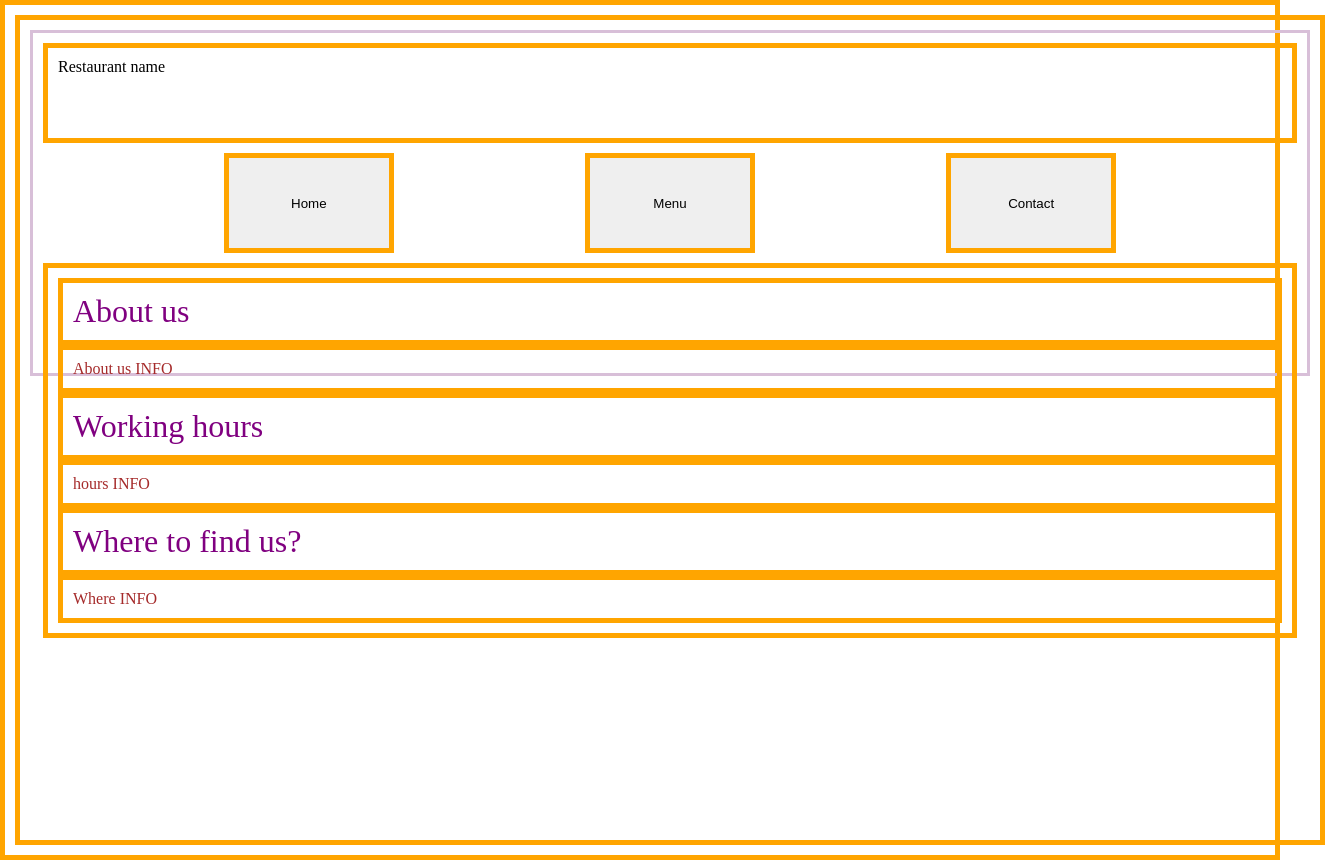
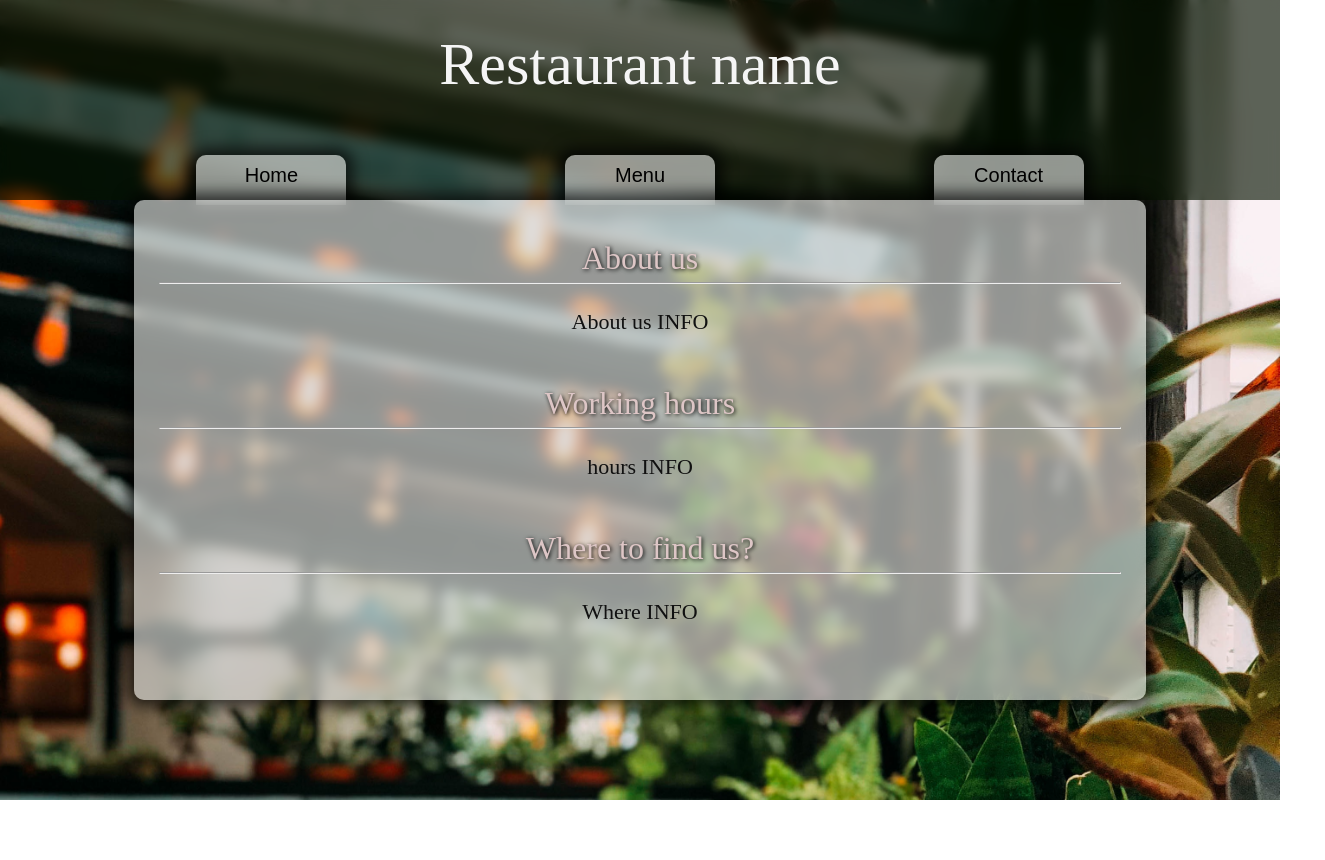
Before and after one commit to erikaa365/Restaurant_page, a website built with webpack: page dist/index.html in a window 1280 px wide. Shown: the whole page, 1325 px wide, since content can reach past the window. After the commit the page ends 800 px from the top, so only its background shows below. Built offline with Linux system fonts and the light colour scheme.

Commit message:
Add style

```diff
--- a/src/index.js
+++ b/src/index.js
@@ -10,20 +10,21 @@ firstLoad();
 function render(){
     const content = document.querySelector('#infoSection');
     content.innerHTML = '';
+
     return content;
 }
 
 const homeBtn = document.querySelector('#homeBtn');
+const menuBtn = document.querySelector('#menuBtn');
+const contactBtn = document.querySelector('#contactBtn');
+
 homeBtn.addEventListener('click', render);
 homeBtn.addEventListener('click', addHomeInfo);
 
-const menuBtn = document.querySelector('#menuBtn');
 menuBtn.addEventListener('click', render)
 menuBtn.addEventListener('click', addMenuInfo)
 
-const contactBtn = document.querySelector('#contactBtn');
 contactBtn.addEventListener('click', render);
-contactBtn.addEventListener('click', addContactInfo)
-
+contactBtn.addEventListener('click', addContactInfo);
 
 // Tab switching logic
--- a/src/pages/contact.js
+++ b/src/pages/contact.js
@@ -28,6 +28,20 @@ const addContactInfo = function(){
     contactInfo.appendChild(EmailInfo);
 
 
+    const CreditsHeader = document.createElement('div');
+    CreditsHeader.classList.add('headline');
+    CreditsHeader.innerHTML = '<hr> Credits';
+
+    contactInfo.appendChild(CreditsHeader);
+
+    const CreditsInfo = document.createElement('div');
+    CreditsInfo.classList.add('info');
+    CreditsInfo.innerHTML = `Background photo by <a href="https://unsplash.com/@chrisliverani?utm_source=unsplash&utm_medium=referral&utm_content=creditCopyText">Chris Liverani</a> on <a href="https://unsplash.com/s/photos/restaurant?utm_source=unsplash&utm_medium=referral&utm_content=creditCopyText">Unsplash</a>
+    `;
+
+    contactInfo.appendChild(CreditsInfo);
+
+
 
 }
 
--- a/src/pages/home.js
+++ b/src/pages/home.js
@@ -4,7 +4,7 @@ const addHomeInfo = function(){
 
     const AboutHeader = document.createElement('div');
     AboutHeader.classList.add('headline');
-    AboutHeader.textContent = 'About us';
+    AboutHeader.innerHTML = 'About us <hr>';
 
     homeInfo.appendChild(AboutHeader);
 
@@ -17,7 +17,7 @@ const addHomeInfo = function(){
 
     const HoursHeader = document.createElement('div');
     HoursHeader.classList.add('headline');
-    HoursHeader.textContent = 'Working hours';
+    HoursHeader.innerHTML = 'Working hours <hr>';
 
     homeInfo.appendChild(HoursHeader);
 
@@ -30,7 +30,7 @@ const addHomeInfo = function(){
 
     const WhereHeader = document.createElement('div');
     WhereHeader.classList.add('headline');
-    WhereHeader.textContent = 'Where to find us?';
+    WhereHeader.innerHTML = 'Where to find us? <hr>';
 
     homeInfo.appendChild(WhereHeader);
 
--- a/src/pages/menu.js
+++ b/src/pages/menu.js
@@ -3,7 +3,7 @@ const addMenuInfo = function(){
 
     const BreakfastHeader = document.createElement('div');
     BreakfastHeader.classList.add('headline');
-    BreakfastHeader.textContent = 'Breakfast';
+    BreakfastHeader.innerHTML = 'Breakfast <hr>';
 
     menuInfo.appendChild(BreakfastHeader);
 
@@ -16,7 +16,7 @@ const addMenuInfo = function(){
 
     const LunchHeader = document.createElement('div');
     LunchHeader.classList.add('headline');
-    LunchHeader.textContent = 'Lunch';
+    LunchHeader.innerHTML = 'Lunch <hr>';
 
     menuInfo.appendChild(LunchHeader);
 
@@ -29,7 +29,7 @@ const addMenuInfo = function(){
 
     const DessertsHeader = document.createElement('div');
     DessertsHeader.classList.add('headline');
-    DessertsHeader.textContent = 'Desserts';
+    DessertsHeader.innerHTML = 'Desserts <hr>';
 
     menuInfo.appendChild(DessertsHeader);
 
@@ -41,7 +41,7 @@ const addMenuInfo = function(){
 
     const SnacksHeader = document.createElement('div');
     SnacksHeader.classList.add('headline');
-    SnacksHeader.textContent = 'Snacks';
+    SnacksHeader.innerHTML = 'Snacks <hr>';
 
     menuInfo.appendChild(SnacksHeader);
 
--- a/src/styles/style.css
+++ b/src/styles/style.css
@@ -1,28 +1,72 @@
+
+:root {
+    --light-background: #d2d4d1af;
+    --dark-background: #051301a4;
+
+    --light-font-color: rgb(221, 198, 198);
+    --dark-font-color: #111;
+}
 
 body{
     width: 100vw;
     height: 100vh;
     margin: 0;
+
+    background-image: url(../assets/background.jpg);
+    background-position: fixed;
+    background-size: cover;
+    background-repeat: no-repeat;
+
+
 }
 
 *, *::before, *::after{
-    border: 5px solid orange;
-    padding: 10px;
+    box-sizing: border-box;
 }
 
 #content{
-    border: 3px solid thistle;
     display: grid;
-    grid-template: 100px 100px 100px / repeat(7, 1fr);
+    grid-template: 100px 80px 100px / repeat(7, 1fr);
     grid-template-areas:
         "1 1 1 1 1 1 1"
         ". homeBtn . menuBtn . contactBtn ."
         "3 3 3 3 3 3 3";
-        gap: 10px;
+    gap: 10px;
+
+
 }
 
 #header{
     grid-area: 1 / 1 / 2 / -1;
+    background-color: var(--dark-background);
+    backdrop-filter: blur(.4rem);
+    margin-bottom: -100px;
+
+    text-align: center;
+    color: whitesmoke;
+    font-size: 60px;
+    padding: 30px;
+}
+
+.headerBtn{
+    border-radius: 10px 10px 0px 0px;
+    transform: translateY(90%);
+    height: 50px;
+    max-width: 200px;
+    min-width: 150px;
+    padding-bottom: 10px;
+
+    justify-self: center;
+
+    background-color: var(--light-background);
+    backdrop-filter: blur(.4rem);
+    box-shadow: 0px 0px 15px 7px rgba(0, 0, 0, 70%);
+
+    color: black;
+    font-size: 20px;
+    border-style: none;
+
+    z-index: 5;
 }
 
 #homeBtn{
@@ -37,16 +81,44 @@ body{
     grid-area: contactBtn;
 }
 
+.active_button{
+    background-color: greenyellow;
+    z-index: 100;
+}
+
 #infoSection{
-    grid-area: 3 / 1 / 4 / -1;
+    grid-area: 3 / 2 / 4 / -2;
     height: fit-content;
+    min-height: 500px;
+    padding: 20px;
+    padding-top: 40px;
+    margin-left: -50px;
+    margin-right: -50px;
+    border-radius: 10px;
+
+    background-color: var(--light-background);
+    backdrop-filter: blur(.4rem);
+    box-shadow: 0px 0px 15px 7px rgba(0, 0, 0, 70%);
+
+
+    z-index: 10;
+
+    text-align: center;
 }
 
 .headline{
     font-size: 32px;
-    color: purple;
+    color: var(--light-font-color);
+    text-shadow: 1px 1px 4px rgb(0, 0, 0);
+}
+
+hr{
+    margin: 5px;
 }
 
 .info{
-    color: brown;
+    font-size: 22px;
+    color: var(--dark-font-color);
+    padding-top: 20px;
+    padding-bottom: 50px;
 }
```
Also changed, not shown: dist/dad9d65c32fe0382ede7.jpg (added), dist/main.js, src/assets/background.jpg (added).
